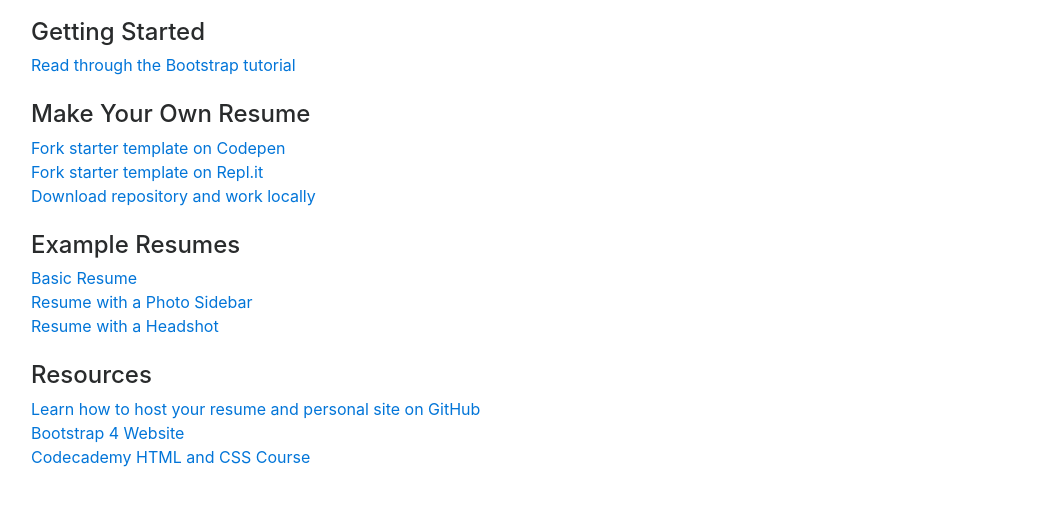
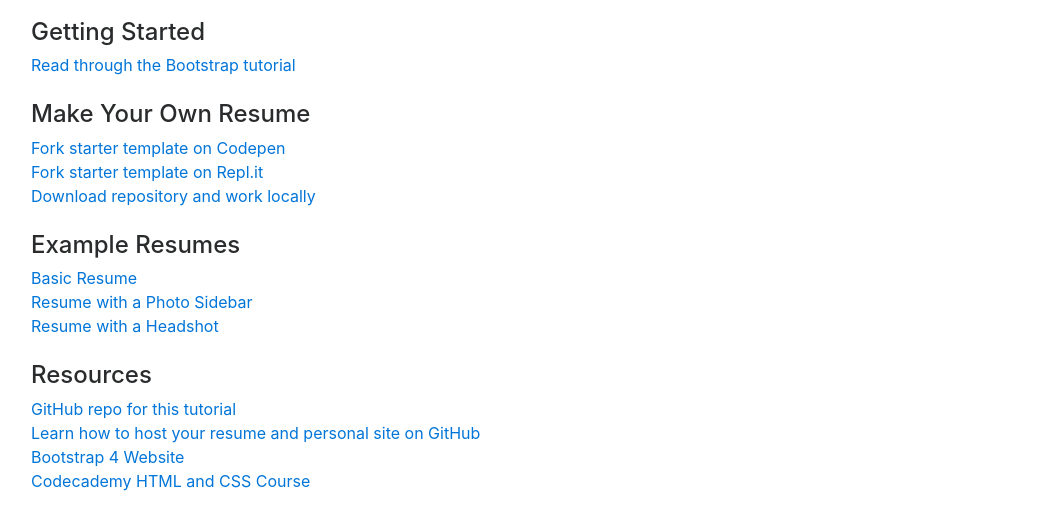
Before and after one commit to katzenbar/wwc_bootstrap, a plain HTML site: page index.html in a window 1280 px wide. Shown: the part 158-688 px from the top of the page, without its empty margins (54-1114 px from the left). Drawn offline with nearby package versions, Linux system fonts and the light colour scheme; a script that the page names is missing.

Commit message:
Add link to repo

```diff
--- a/index.html
+++ b/index.html
@@ -49,6 +49,7 @@
         <div class="col-12 mt-2">
           <h4>Resources</h4>
           <ul class="list-unstyled">
+            <li><a href="https://github.com/ktornwall/wwc_bootstrap">GitHub repo for this tutorial</a></li>
             <li><a href="https://pages.github.com/">Learn how to host your resume and personal site on GitHub</a></li>
             <li><a href="https://v4-alpha.getbootstrap.com/">Bootstrap 4 Website</a></li>
             <li><a href="https://www.codecademy.com/learn/learn-html-css">Codecademy HTML and CSS Course</a></li>
```
